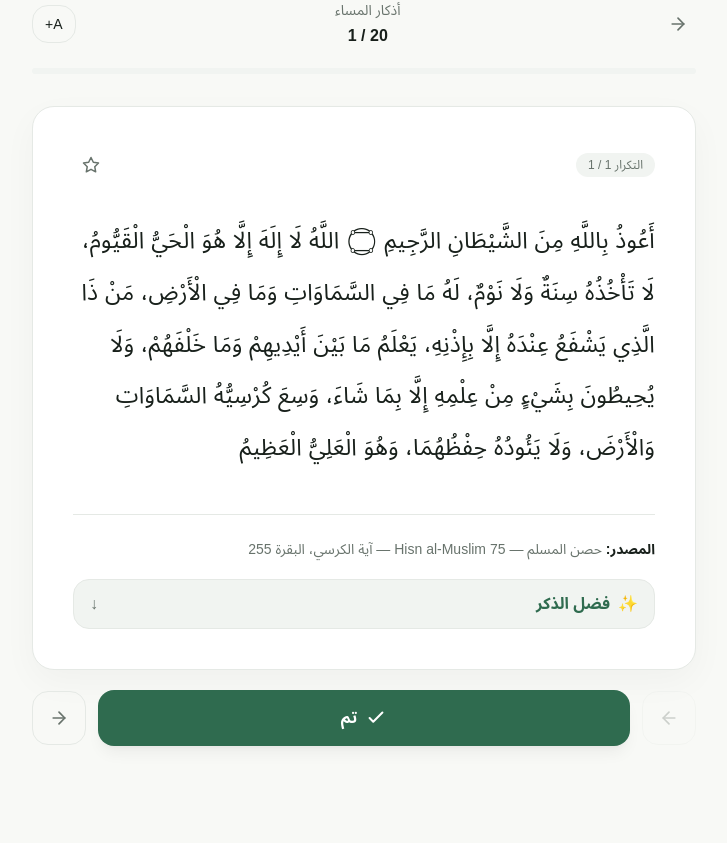
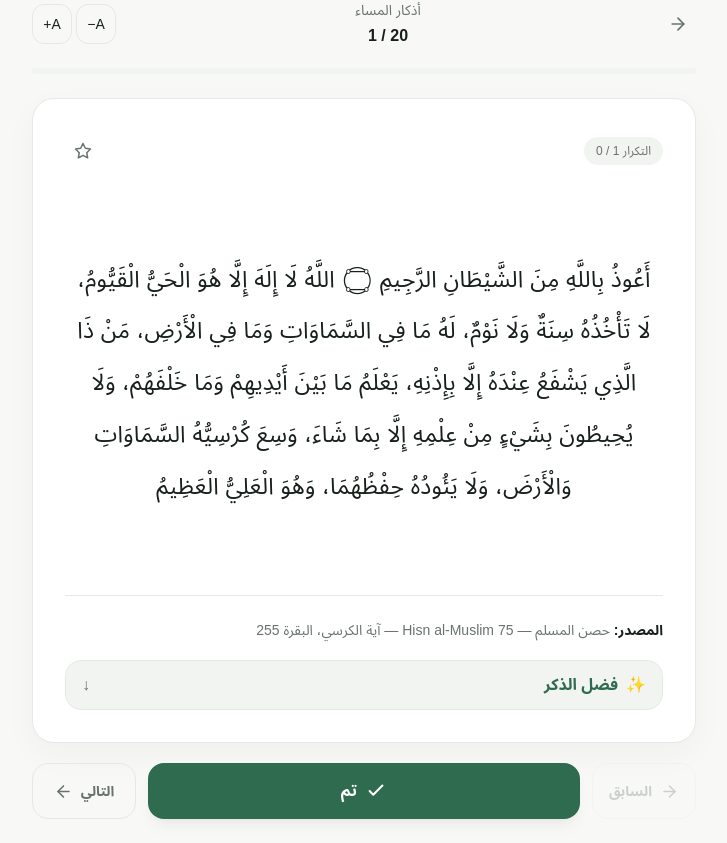
Before and after one commit to ahmedyasserellisi-eng/AZKAR, a Next.js app: page /reading/evening in a window 1280 px wide. Shown: the whole page, without its empty margins (276-1003 px from the left). Built offline with nearby package versions, Linux system fonts and the light colour scheme.

Commit message:
Update page.tsx

```diff
--- a/app/reading/[type]/page.tsx
+++ b/app/reading/[type]/page.tsx
@@ -15,10 +15,12 @@ import {
   getFontScale,
   getProgress,
   setFavorites,
+  setFontScale,
   setProgress,
 } from "@/lib/storage";
 import type { AzkarType } from "@/lib/types";
 
+const MIN_SCALE = 0.9;
 const MAX_SCALE = 1.25;
 const STEP = 0.05;
 const BASE_FONT_SIZE = 23;
@@ -35,6 +37,7 @@ export default function ReadingPage() {
   );
 
   const requestedStart = Number(search.get("start"));
+
   const hasRequestedStart =
     Number.isInteger(requestedStart) &&
     requestedStart >= 0 &&
@@ -53,13 +56,14 @@ export default function ReadingPage() {
         currentItem.repetitions
     );
 
-    // لو كل الأذكار مكتملة، نعرض آخر ذكر.
     return firstIncompleteIndex === -1
       ? Math.max(items.length - 1, 0)
       : firstIncompleteIndex;
   });
 
+  // عدد المرات المنجزة فعليًا للذكر الحالي.
   const [count, setCount] = useState(0);
+
   const [favorites, setFavs] = useState<string[]>([]);
   const [scale, setScale] = useState(1);
   const [doneMessage, setDoneMessage] = useState(false);
@@ -130,6 +134,14 @@ export default function ReadingPage() {
     setFavorites(next);
   }
 
+  /**
+   * تسجيل ضغطة واحدة فقط.
+   *
+   * مثال:
+   * 0/3 → 1/3 → 2/3 → 3/3
+   *
+   * وبعد إتمام العدد المطلوب ينتقل للذكر التالي.
+   */
   function markDone() {
     const nextCount = Math.min(
       count + 1,
@@ -139,7 +151,6 @@ export default function ReadingPage() {
     const progress = getProgress();
 
     progress[item.id] = nextCount;
-
     setProgress(progress);
 
     if (nextCount < item.repetitions) {
@@ -148,24 +159,27 @@ export default function ReadingPage() {
     }
 
     if (index === items.length - 1) {
+      setCount(nextCount);
       setDoneMessage(true);
       return;
     }
 
-    // الانتقال للذكر التالي بعد إتمام التكرارات المطلوبة.
     setIndex(index + 1);
     setCount(0);
     setShowVirtue(false);
   }
 
+  /**
+   * الرجوع للذكر السابق.
+   */
   function previous() {
-    if (index > 0) {
+    if (index === 0) return;
+
     const previousIndex = index - 1;
+    const previousItem = items[previousIndex];
+    const progress = getProgress();
 
     setIndex(previousIndex);
-
-      const previousItem = items[previousIndex];
-      const progress = getProgress();
 
     setCount(
       Math.min(
@@ -176,19 +190,57 @@ export default function ReadingPage() {
 
     setShowVirtue(false);
   }
+
+  /**
+   * الانتقال للذكر التالي بدون تسجيله كمكتمل.
+   */
+  function next() {
+    if (index >= items.length - 1) return;
+
+    const nextIndex = index + 1;
+    const nextItem = items[nextIndex];
+    const progress = getProgress();
+
+    setIndex(nextIndex);
+
+    setCount(
+      Math.min(
+        progress[nextItem.id] ?? 0,
+        nextItem.repetitions
+      )
+    );
+
+    setShowVirtue(false);
   }
 
   /**
-   * تكبير مؤقت أثناء القراءة فقط.
-   * لا يغيّر الحجم المحفوظ في الإعدادات.
+   * تكبير مؤقت أثناء القراءة.
+   * لا يغير قيمة الإعدادات المحفوظة.
    */
   function increaseFont() {
-    setScale((current) =>
-      Math.min(
+    setScale((current) => {
+      const next = Math.min(
         MAX_SCALE,
         Number((current + STEP).toFixed(2))
-      )
       );
+
+      return next;
+    });
+  }
+
+  /**
+   * تصغير مؤقت أثناء القراءة.
+   * لا يغير قيمة الإعدادات المحفوظة.
+   */
+  function decreaseFont() {
+    setScale((current) => {
+      const next = Math.max(
+        MIN_SCALE,
+        Number((current - STEP).toFixed(2))
+      );
+
+      return next;
+    });
   }
 
   function restartReading() {
@@ -199,63 +251,19 @@ export default function ReadingPage() {
     setScale(getFontScale());
   }
 
-  const readingFontSize = BASE_FONT_SIZE * scale;
+  const readingFontSize =
+    BASE_FONT_SIZE * scale;
+
   const canIncreaseFont = scale < MAX_SCALE;
+  const canDecreaseFont = scale > MIN_SCALE;
 
-  // نعرض التكرار الحالي بشكل صحيح،
-  // ولا نسمح بظهور رقم أكبر من المطلوب.
-  const displayedCount = Math.min(
-    count + 1,
-    item.repetitions
-  );
-
-  if (doneMessage) {
-    return (
-      <div className="container-mobile flex min-h-[80vh] flex-col items-center justify-center text-center">
-        <div className="mb-5 flex h-20 w-20 items-center justify-center rounded-full bg-[var(--primary)] text-white shadow-lg shadow-black/10">
-          <CheckIcon size={34} />
-        </div>
-
-        <p className="mb-2 text-sm text-[var(--muted)]">
-          ما شاء الله 🤍
-        </p>
-
-        <h1 className="text-3xl font-bold leading-tight">
-          أتممت أذكار{" "}
-          {type === "morning"
-            ? "الصباح"
-            : "المساء"}
-        </h1>
-
-        <p className="mt-3 max-w-sm leading-8 text-[var(--muted)]">
-          الحمد لله الذي أعانك على ذكره.
-        </p>
-
-        <div className="mt-7 flex w-full max-w-sm gap-3">
-          <Link
-            href="/"
-            className="focus-ring flex-1 rounded-2xl border px-4 py-3 text-center transition hover:bg-[var(--surface-soft)]"
-            style={{
-              borderColor: "var(--border)",
-            }}
-          >
-            الرئيسية
-          </Link>
-
-          <button
-            onClick={restartReading}
-            className="focus-ring flex-1 rounded-2xl bg-[var(--primary)] px-4 py-3 font-semibold text-white transition hover:opacity-95"
-          >
-            مرة أخرى
-          </button>
-        </div>
-      </div>
-    );
-  }
+  const isFirst = index === 0;
+  const isLast = index === items.length - 1;
 
   return (
     <div className="min-h-screen bg-[var(--background)]">
       <div className="container-mobile pb-8 pt-5">
+
         {/* Header */}
         <div className="mb-5 flex items-center justify-between">
           <button
@@ -282,23 +290,37 @@ export default function ReadingPage() {
             </div>
           </div>
 
-          {/* تكبير مؤقت */}
+          {/* Font controls */}
+          <div className="flex items-center gap-1">
+            <button
+              onClick={decreaseFont}
+              disabled={!canDecreaseFont}
+              className="focus-ring flex h-10 w-10 items-center justify-center rounded-xl border text-sm font-medium transition disabled:cursor-not-allowed disabled:opacity-30"
+              style={{
+                borderColor: "var(--border)",
+              }}
+              aria-label="تصغير النص"
+            >
+              A−
+            </button>
+
             <button
               onClick={increaseFont}
               disabled={!canIncreaseFont}
-            className="focus-ring rounded-2xl border px-3 py-2 text-sm transition disabled:cursor-not-allowed disabled:opacity-40"
+              className="focus-ring flex h-10 w-10 items-center justify-center rounded-xl border text-sm font-medium transition disabled:cursor-not-allowed disabled:opacity-30"
               style={{
                 borderColor: "var(--border)",
               }}
-            aria-label="تكبير النص أثناء القراءة"
+              aria-label="تكبير النص"
             >
               A+
             </button>
           </div>
+        </div>
 
         {/* Progress */}
         <div
-          className="mb-8 h-1.5 overflow-hidden rounded-full progress-track"
+          className="mb-6 h-1.5 overflow-hidden rounded-full progress-track"
           aria-label="التقدم"
         >
           <div
@@ -309,14 +331,15 @@ export default function ReadingPage() {
           />
         </div>
 
-        {/* Dhikr Card */}
-        <article className="card min-h-[58vh] p-6 sm:p-10">
+        {/* Reading Card */}
+        <article className="card overflow-hidden p-5 sm:p-8">
+
           {/* Meta */}
-          <div className="mb-8 flex items-center justify-between">
-            <span className="rounded-full soft px-3 py-1 text-xs text-[var(--muted)]">
+          <div className="mb-5 flex h-10 items-center justify-between">
+            <span className="rounded-full soft px-3 py-1.5 text-xs text-[var(--muted)]">
               التكرار{" "}
               <span dir="ltr">
-                {displayedCount} / {item.repetitions}
+                {count} / {item.repetitions}
               </span>
             </span>
 
@@ -336,19 +359,23 @@ export default function ReadingPage() {
             </button>
           </div>
 
-          {/* Main Text */}
+          {/* ثابت الحجم والمكان */}
+          <div className="flex h-[48vh] min-h-[360px] max-h-[520px] items-start overflow-y-auto rounded-2xl px-1">
+            <div className="flex min-h-full w-full items-center">
               <p
                 style={{
                   fontSize: `${readingFontSize}px`,
                 }}
-            className="whitespace-pre-line leading-[2.25] tracking-[0.01em]"
+                className="w-full whitespace-pre-line text-center leading-[2.25] tracking-[0.01em]"
               >
                 {item.text}
               </p>
+            </div>
+          </div>
 
           {/* Source + Virtue */}
           <div
-            className="mt-10 border-t pt-5"
+            className="mt-5 border-t pt-5"
             style={{
               borderColor: "var(--border)",
             }}
@@ -406,8 +433,10 @@ export default function ReadingPage() {
                     id="dhikr-virtue"
                     className="mt-2 rounded-2xl border p-4"
                     style={{
-                      borderColor: "var(--border)",
-                      background: "var(--surface)",
+                      borderColor:
+                        "var(--border)",
+                      background:
+                        "var(--surface)",
                     }}
                   >
                     <p className="text-sm leading-7 text-[var(--muted)]">
@@ -429,46 +458,96 @@ export default function ReadingPage() {
           </div>
         </article>
 
-        {/* Navigation */}
-        <div className="mt-5 flex items-center justify-between gap-3">
-          {/* Previous */}
+        {/* Bottom navigation */}
+        <div className="mt-5 grid grid-cols-[auto_1fr_auto] items-center gap-3">
+
+          {/* < السابق */}
           <button
+            type="button"
             onClick={previous}
-            disabled={index === 0}
-            className="focus-ring rounded-2xl border p-4 text-[var(--muted)] transition hover:bg-[var(--surface-soft)] disabled:cursor-not-allowed disabled:opacity-30"
+            disabled={isFirst}
+            className="focus-ring flex h-14 min-w-[104px] items-center justify-center gap-2 rounded-2xl border px-4 text-sm font-semibold text-[var(--muted)] transition hover:bg-[var(--surface-soft)] disabled:cursor-not-allowed disabled:opacity-30"
             style={{
               borderColor: "var(--border)",
             }}
-            aria-label="السابق"
+            aria-label="الذكر السابق"
           >
-            <ArrowRight />
+            <ArrowLeft size={19} />
+            <span>السابق</span>
           </button>
 
-          {/* Done / Next */}
+          {/* تم */}
           <button
+            type="button"
             onClick={markDone}
-            className="focus-ring flex flex-1 items-center justify-center gap-2 rounded-2xl bg-[var(--primary)] px-5 py-4 font-semibold text-white shadow-lg shadow-black/5 transition hover:opacity-95 active:scale-[0.99]"
+            className="focus-ring flex h-14 items-center justify-center gap-2 rounded-2xl bg-[var(--primary)] px-5 font-semibold text-white shadow-lg shadow-black/5 transition hover:opacity-95 active:scale-[0.99]"
           >
             <CheckIcon />
 
-            {count + 1 >= item.repetitions
-              ? "تم"
-              : "تم — التالي"}
+            <span>تم</span>
           </button>
 
-          {/* List */}
-          <Link
-            href={`/azkar/${type}`}
-            className="focus-ring rounded-2xl border p-4 text-[var(--muted)] transition hover:bg-[var(--surface-soft)]"
+          {/* التالي > */}
+          <button
+            type="button"
+            onClick={next}
+            disabled={isLast}
+            className="focus-ring flex h-14 min-w-[104px] items-center justify-center gap-2 rounded-2xl border px-4 text-sm font-semibold text-[var(--muted)] transition hover:bg-[var(--surface-soft)] disabled:cursor-not-allowed disabled:opacity-30"
             style={{
               borderColor: "var(--border)",
             }}
-            aria-label="قائمة الأذكار"
+            aria-label="الذكر التالي"
           >
-            <ArrowLeft />
+            <span>التالي</span>
+            <ArrowRight size={19} />
+          </button>
+        </div>
+      </div>
+
+      {/* Completion Screen */}
+      {doneMessage && (
+        <div className="fixed inset-0 z-50 flex items-center justify-center bg-[var(--background)]/95 px-5 backdrop-blur-sm">
+          <div className="w-full max-w-sm text-center">
+            <div className="mx-auto mb-5 flex h-20 w-20 items-center justify-center rounded-full bg-[var(--primary)] text-white shadow-lg shadow-black/10">
+              <CheckIcon size={34} />
+            </div>
+
+            <p className="mb-2 text-sm text-[var(--muted)]">
+              ما شاء الله 🤍
+            </p>
+
+            <h1 className="text-3xl font-bold leading-tight">
+              أتممت أذكار{" "}
+              {type === "morning"
+                ? "الصباح"
+                : "المساء"}
+            </h1>
+
+            <p className="mt-3 leading-8 text-[var(--muted)]">
+              الحمد لله الذي أعانك على ذكره.
+            </p>
+
+            <div className="mt-7 flex gap-3">
+              <Link
+                href="/"
+                className="focus-ring flex-1 rounded-2xl border px-4 py-3 text-center transition hover:bg-[var(--surface-soft)]"
+                style={{
+                  borderColor: "var(--border)",
+                }}
+              >
+                الرئيسية
               </Link>
+
+              <button
+                onClick={restartReading}
+                className="focus-ring flex-1 rounded-2xl bg-[var(--primary)] px-4 py-3 font-semibold text-white transition hover:opacity-95"
+              >
+                مرة أخرى
+              </button>
             </div>
           </div>
         </div>
+      )}
+    </div>
   );
 }
```
Lines whose indentation alone changed are shown as unchanged.
